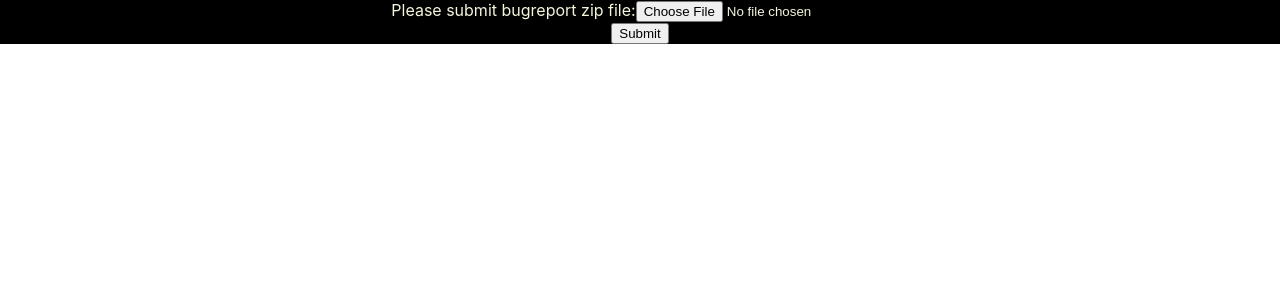
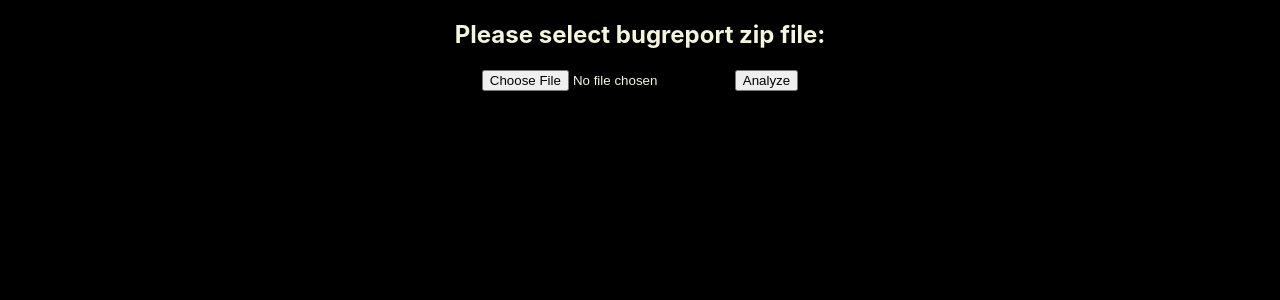
Before and after one commit to jush/androidbugreportanalyzer_pwa, a React (Create React App) app: page / in a window 1280 px wide. Shown: the top 300 px of the page. Built offline with nearby package versions, Linux system fonts and the light colour scheme; the HTML template or start-up script is replaced by a standard one.

Commit message:
Added maxlines, reset and some styling

```diff
--- a/src/App.css
+++ b/src/App.css
@@ -1,7 +1,10 @@
+body {
+  background-color: black;
+  color: beige
+}
+
 .App {
   text-align: center;
-  background-color: black;
-  color: beige
 }
 textarea{
   width: 100%;
--- a/src/App.tsx
+++ b/src/App.tsx
@@ -9,8 +9,13 @@ type AppState = {
 
 class App extends React.Component</*No props*/{}, AppState> {
   state: AppState = {file: null}
+
   onFileSelected = (selectedFile: File): void => {
     this.setState({file: selectedFile})
+  }
+
+  onReset = (): void => {
+    this.setState({file: null})
   }
   render() {
     const hasFile = this.state.file != null
@@ -18,7 +23,7 @@ class App extends React.Component</*No props*/{}, AppState> {
     if (!hasFile) {
       contents = <SelectFileForm onFileSelected={this.onFileSelected}/>
     } else {
-      contents = <BugreportAnalyzer file={this.state.file!!}/>
+      contents = <BugreportAnalyzer file={this.state.file!!} onReset={this.onReset}/>
     }
     return (
       <div className="App">
--- a/src/BugreportAnalyzer.tsx
+++ b/src/BugreportAnalyzer.tsx
@@ -5,16 +5,18 @@ import 'ace-builds/src-min-noconflict/ext-searchbox';
 import "ace-builds/src-noconflict/theme-solarized_dark";
 
 type BugreportAnalyzerProps = {
-  file: File
+  file: File,
+  onReset: () => void
 }
 
 type BugreportAnalyzerState = {
   logDFileNames: string[],
-  log: string
+  log: string,
+  maxLines: number
 }
 
 class BugreportAnalyzer extends React.Component<BugreportAnalyzerProps, BugreportAnalyzerState> {
-  state: BugreportAnalyzerState = {logDFileNames:[], log:''}
+  state: BugreportAnalyzerState = {logDFileNames:[], log:'', maxLines:60}
   componentDidMount() {
     const zipPromise = JSZip.loadAsync(this.props.file)
     zipPromise.then((zip)=> {
@@ -60,16 +62,22 @@ class BugreportAnalyzer extends React.Component<BugreportAnalyzerProps, Bugrepor
       console.error('Failed to load zip ' + reason)
     })
   }
+  onMaxLinesChanged = (e: React.FormEvent<HTMLInputElement>): void => {
+    this.setState({maxLines: e.currentTarget.valueAsNumber})
+  }
 
   render() {
-    const logFiles = this.state.logDFileNames.map((logDFilename) =>
-      <li key={logDFilename}>{logDFilename}</li>
-    );
     return (
-      <div>File selected: {this.props.file.name}
-        <AceEditor value={this.state.log} readOnly={true} width="100%" showPrintMargin={false} maxLines={50} theme="solarized_dark"/>
+      <div>
+        <h2>{this.props.file.name}
+        <button onClick={this.props.onReset}>Change file</button>
+        </h2>
+        <div>
+          <label>Number of lines for editor: </label>
+          <input type="number" value={this.state.maxLines} onChange={this.onMaxLinesChanged}/>
+        </div>
+        <AceEditor value={this.state.log} readOnly={true} width="100%" showPrintMargin={false} maxLines={this.state.maxLines} theme="solarized_dark"/>
       </div>
-
       )
   }
 
--- a/src/SelectFileForm.tsx
+++ b/src/SelectFileForm.tsx
@@ -33,12 +33,12 @@ class SelectFileForm extends React.Component<SelectFileFormProps, SelectFileForm
     return (
       <form onSubmit={this.handleSubmit}>
         <div>
-        <label>
-          Please submit bugreport zip file:
-          <input type="file" value={this.state.value} onChange={this.handleChange} />
-        </label>
+        <h2>
+          Please select bugreport zip file:
+        </h2>
+        <input type="file" value={this.state.value} onChange={this.handleChange} />
+        <input type="submit" value="Analyze" />
         </div>
-        <input type="submit" value="Submit" />
       </form>
     );
   }
```
